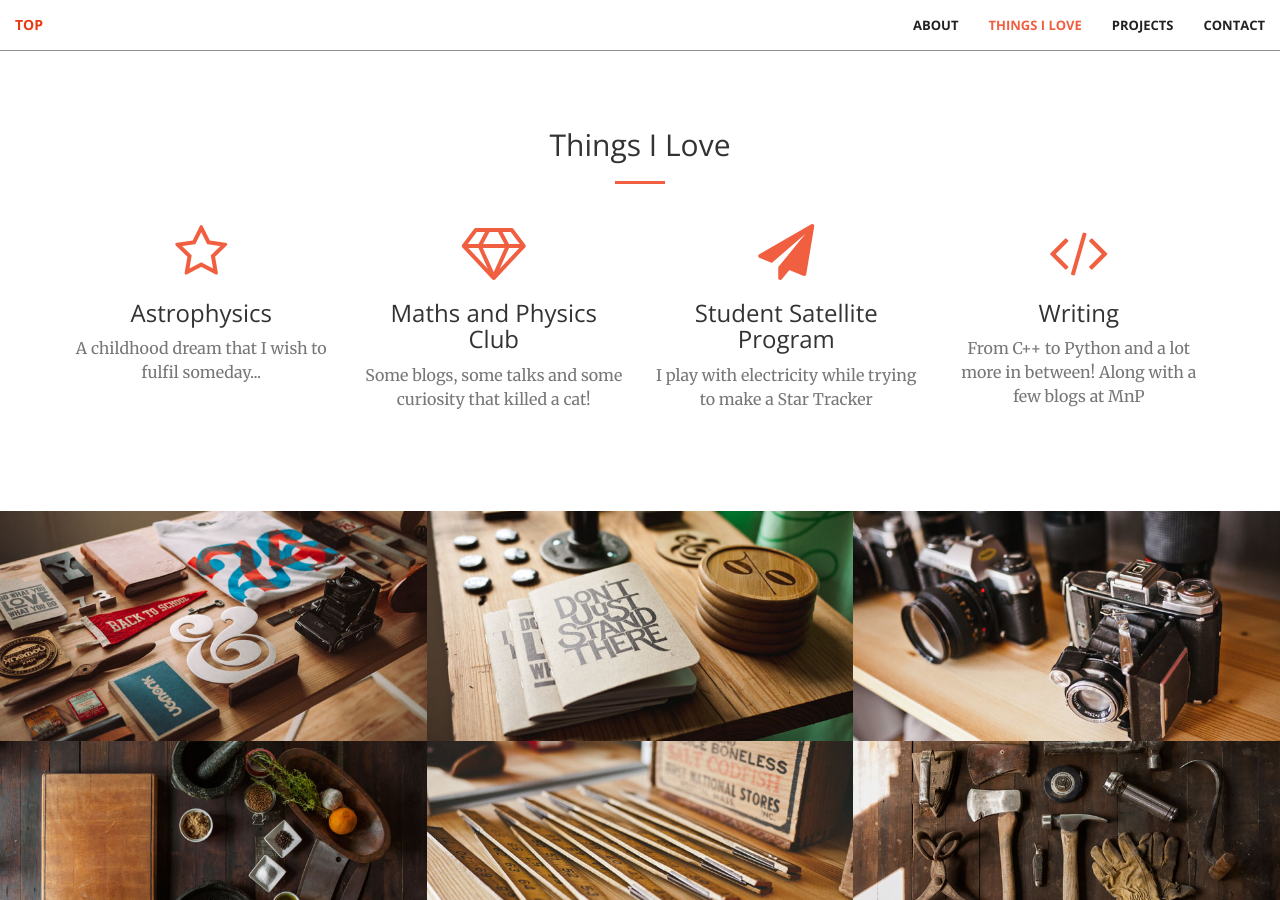
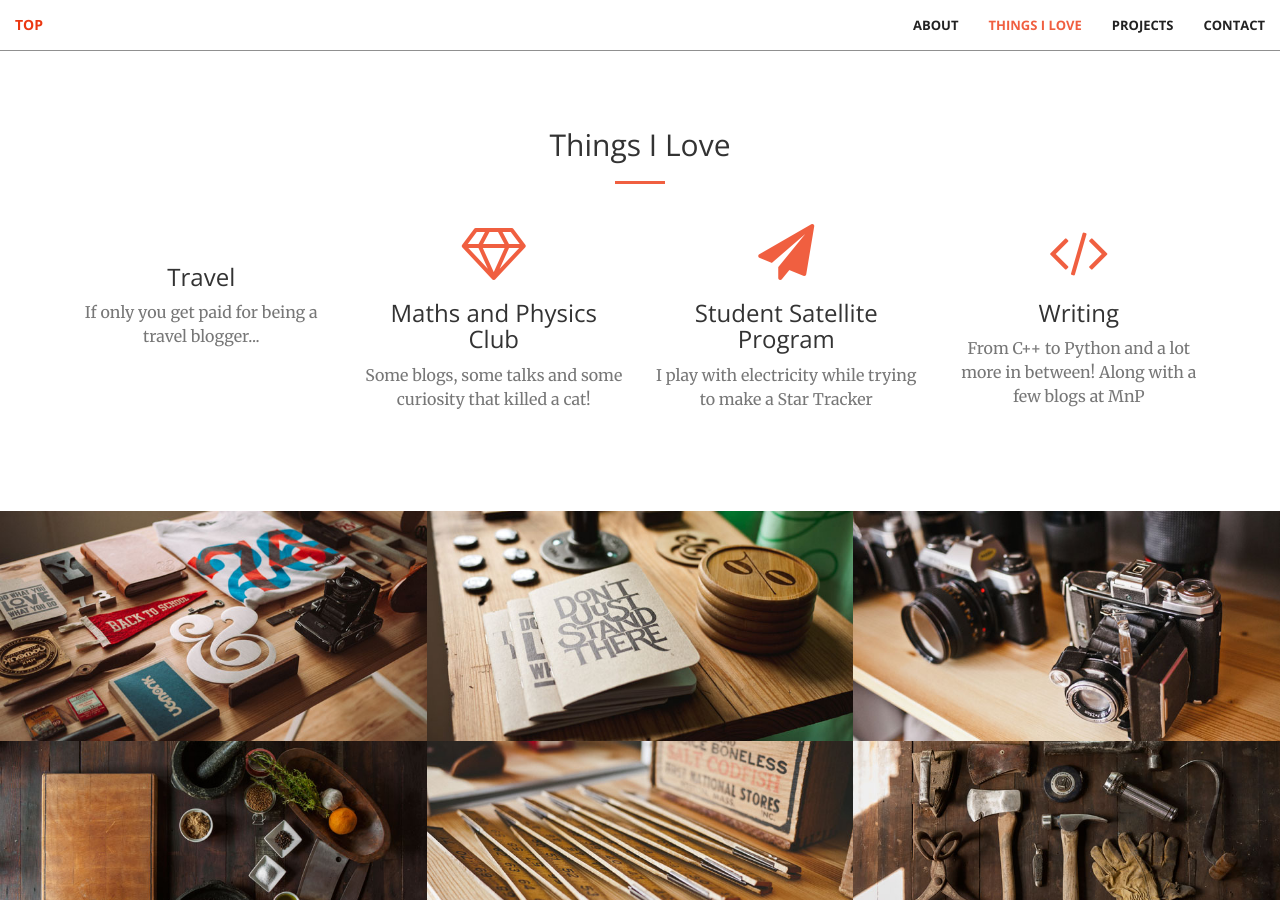
Before and after one commit to aravindbharathi/aravindbharathi.github.io, a Jekyll site: the page built from index.html, in a window 1280 px wide and 900 px high, scrolled down 1266 px. Built offline with Jekyll 4.4.1, drawn with Linux system fonts in a browser that asks for light colours.

Commit message:
Update stuff.html

```diff
--- a/_includes/stuff.html
+++ b/_includes/stuff.html
@@ -11,9 +11,9 @@
         <div class="row">
             <div class="col-lg-3 col-md-6 text-center">
                 <div class="service-box">
-                    <i class="fa fa-4x fa-star-o wow bounceIn text-primary" data-wow-delay=".2s"></i>
-                    <h3>Astrophysics</h3>
-                    <p class="text-muted">A childhood dream that I wish to fulfil someday...</p>
+                    <i class="fa fa-4x fa-plane-departure wow bounceIn text-primary" data-wow-delay=".2s"></i>
+                    <h3>Travel</h3>
+                    <p class="text-muted">If only you get paid for being a travel blogger...</p>
                 </div>
             </div>
             <div class="col-lg-3 col-md-6 text-center">
```
